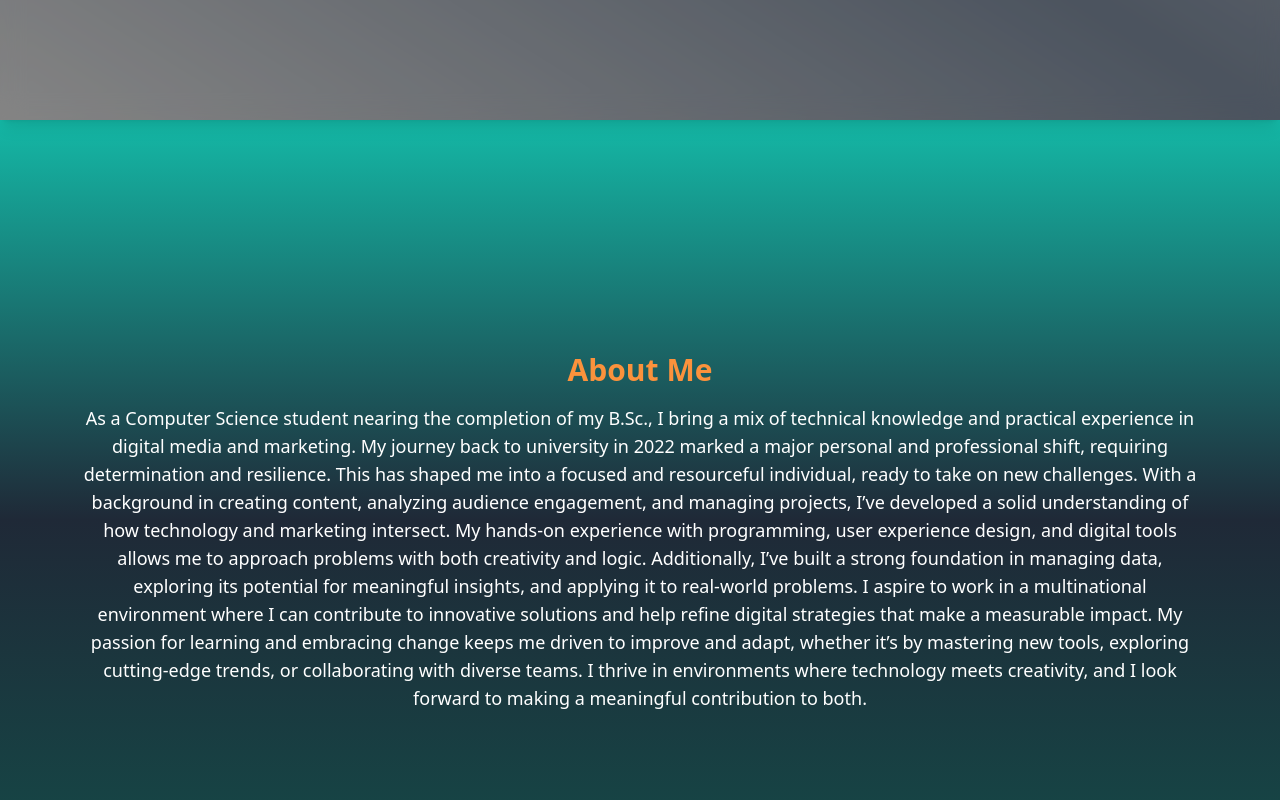
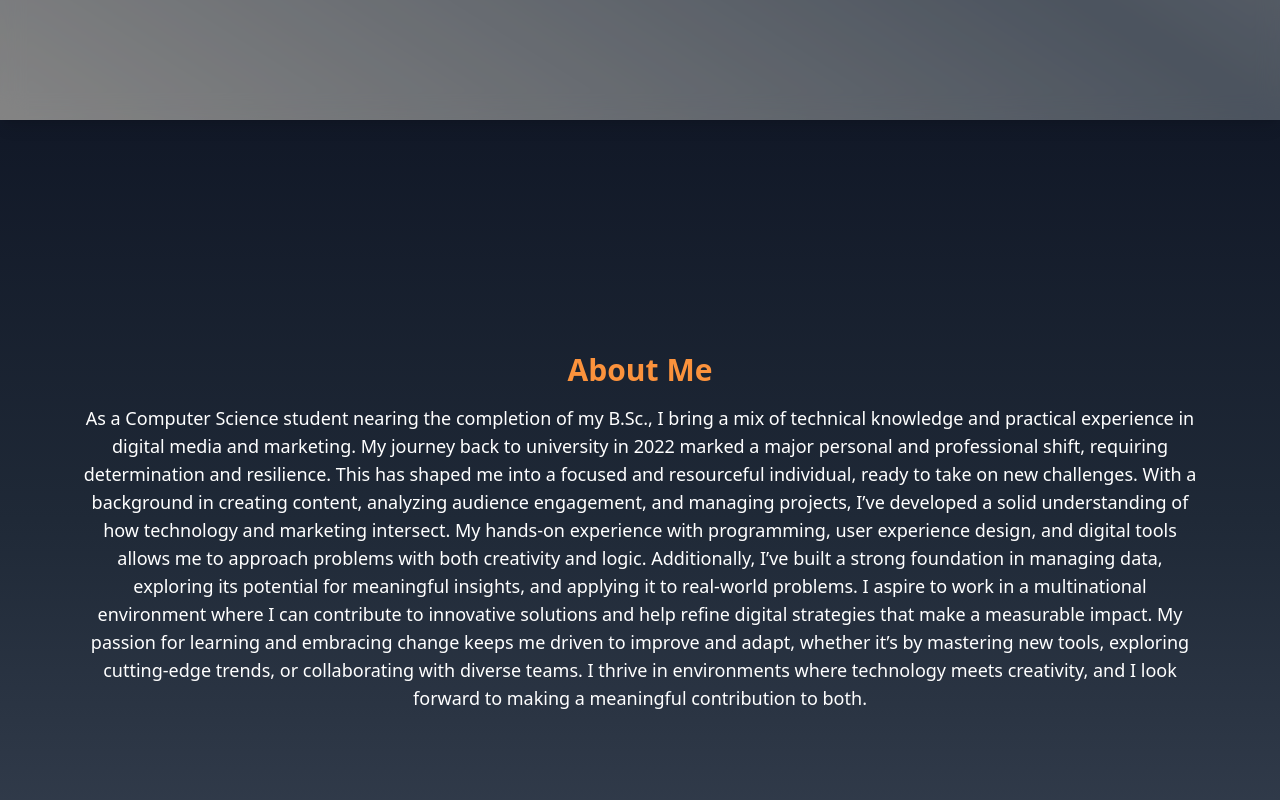
Before and after one commit to sams258/SamFolio-Portfolio-Website, a Next.js app: page / in a window 1280 px wide. Shown: the part 680-1480 px from the top of the page. Built offline with nearby package versions, Linux system fonts and the light colour scheme.

Commit message:
quick fix

```diff
--- a/src/app/components/AboutSection.tsx
+++ b/src/app/components/AboutSection.tsx
@@ -8,7 +8,7 @@ const AboutSection: React.FC = () => {
   return (
     <section
       id="about"
-      className="min-h-screen flex justify-center items-center py-10 bg-gradient-to-b from-teal-500 via-gray-800 to-teal-900"
+      className="min-h-screen flex justify-center items-center py-10 bg-gradient-to-b from-gray-900 via-gray-800 to-gray-700"
     >
       <motion.div
         className="container mx-auto text-center px-4 sm:px-6 md:px-10 lg:px-20"
--- a/src/app/globals.css
+++ b/src/app/globals.css
@@ -63,7 +63,7 @@ button {
 }
 
 .glass1 {
-  background: rgba(99, 99, 99, 0.9);
+  background: rgba(96, 103, 113, 0.9);
   backdrop-filter: blur(15px);
   -webkit-backdrop-filter: blur(15px);
   border-radius: 8px;
```
